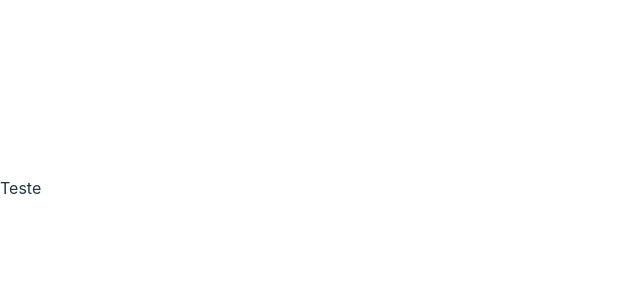
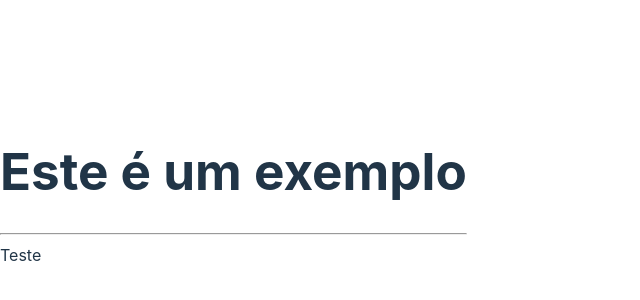
Before and after one commit to gustavoreimche/estudos-react, a React (Vite) app: page / in a window 1280 px wide. Shown: the part 212-512 px from the top of the page, without its empty margins (0-640 px from the left). Built offline with nearby package versions, Linux system fonts and the light colour scheme.

Commit message:
Adição de props

```diff
--- a/src/App.tsx
+++ b/src/App.tsx
@@ -1,6 +1,9 @@
+import { Header } from './components/Header'
+
 const App = () => {
   return (
     <div>
+      <Header title="Este é um exemplo" />
       Teste
     </div>
   )
--- /dev/null
+++ b/src/components/Header.tsx
@@ -0,0 +1,12 @@
+type Props = {
+    title?: string;
+}
+
+export const Header = ({title}: Props) => {
+    return (
+        <header>
+            <h1>{title}</h1>
+            <hr />
+        </header>
+    )
+}
```
